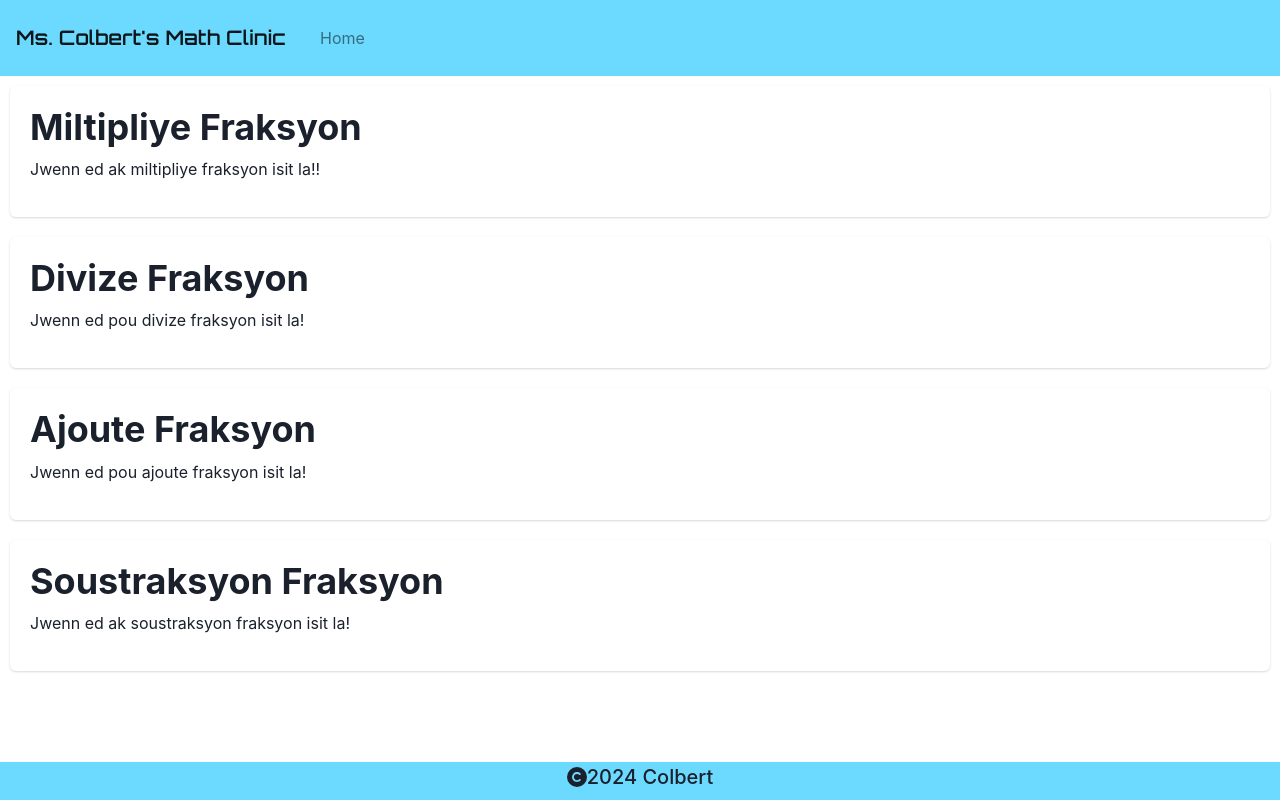
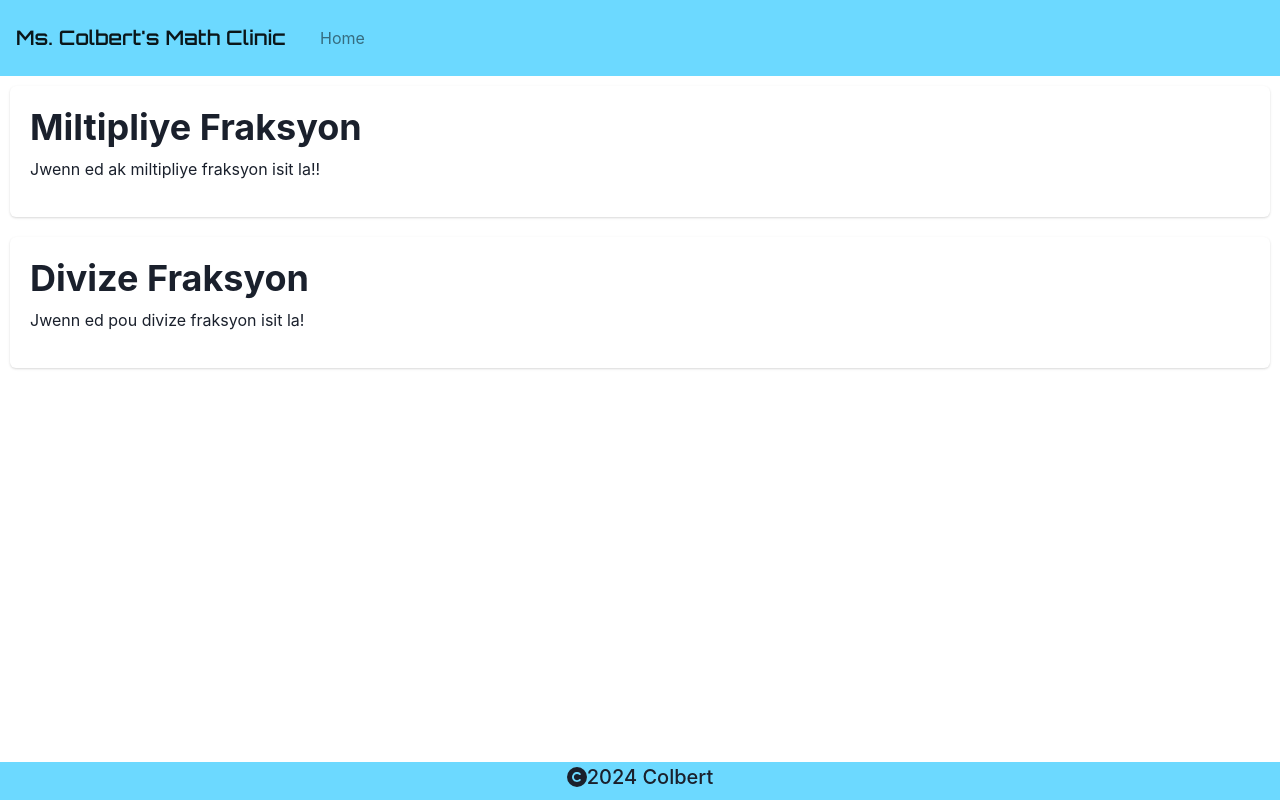
Before and after one commit to crissyg923/math-clinic, a React (Vite) app in the folder client/: page /creole/fraksyon in a window 1280 px wide. Built offline with nearby package versions, Linux system fonts and the light colour scheme.

Commit message:
hiding add/sub cards

```diff
--- a/client/src/pages/Creole/Fractions/index.jsx
+++ b/client/src/pages/Creole/Fractions/index.jsx
@@ -25,7 +25,7 @@ export default function HomePageCreole() {
       </Card>
       </Link>
       </div>
-      <div className="cardholder">
+      {/* <div className="cardholder">
       <Link style={{ textDecoration: 'none' }}>
       <Card className="card">
       <CardBody>
@@ -34,8 +34,8 @@ export default function HomePageCreole() {
         </CardBody>
       </Card>
       </Link>
-      </div>
-      <div className="cardholder">
+      </div> */}
+      {/* <div className="cardholder">
       <Link style={{ textDecoration: 'none' }}>
       <Card className="card">
       <CardBody>
@@ -45,7 +45,7 @@ export default function HomePageCreole() {
         </CardBody>
       </Card>
       </Link>
-      </div>
+      </div> */}
     </div>
     )
 }
--- a/client/src/pages/English/Fractions/index.jsx
+++ b/client/src/pages/English/Fractions/index.jsx
@@ -25,7 +25,7 @@ export default function HomePage() {
       </Card>
       </Link>
       </div>
-      <div className="cardholder">
+      {/* <div className="cardholder">
       <Link style={{ textDecoration: 'none' }}>
       <Card className="card">
       <CardBody>
@@ -45,7 +45,7 @@ export default function HomePage() {
         </CardBody>
       </Card>
       </Link>
-      </div>
+      </div> */}
     </div>
     )
 }
--- a/client/src/pages/Spanish/Fractions/index.jsx
+++ b/client/src/pages/Spanish/Fractions/index.jsx
@@ -32,7 +32,7 @@ export default function FractionPageSpanish() {
       </Card>
       </Link>
       </div>
-      <div className="cardholder">
+      {/* <div className="cardholder">
       <Link style={{ textDecoration: 'none' }}>
       <Card className="card">
       <CardBody>
@@ -54,7 +54,7 @@ export default function FractionPageSpanish() {
       </Link>
 
       </div>
-
+       */}
     </div>
     )
 }
```
